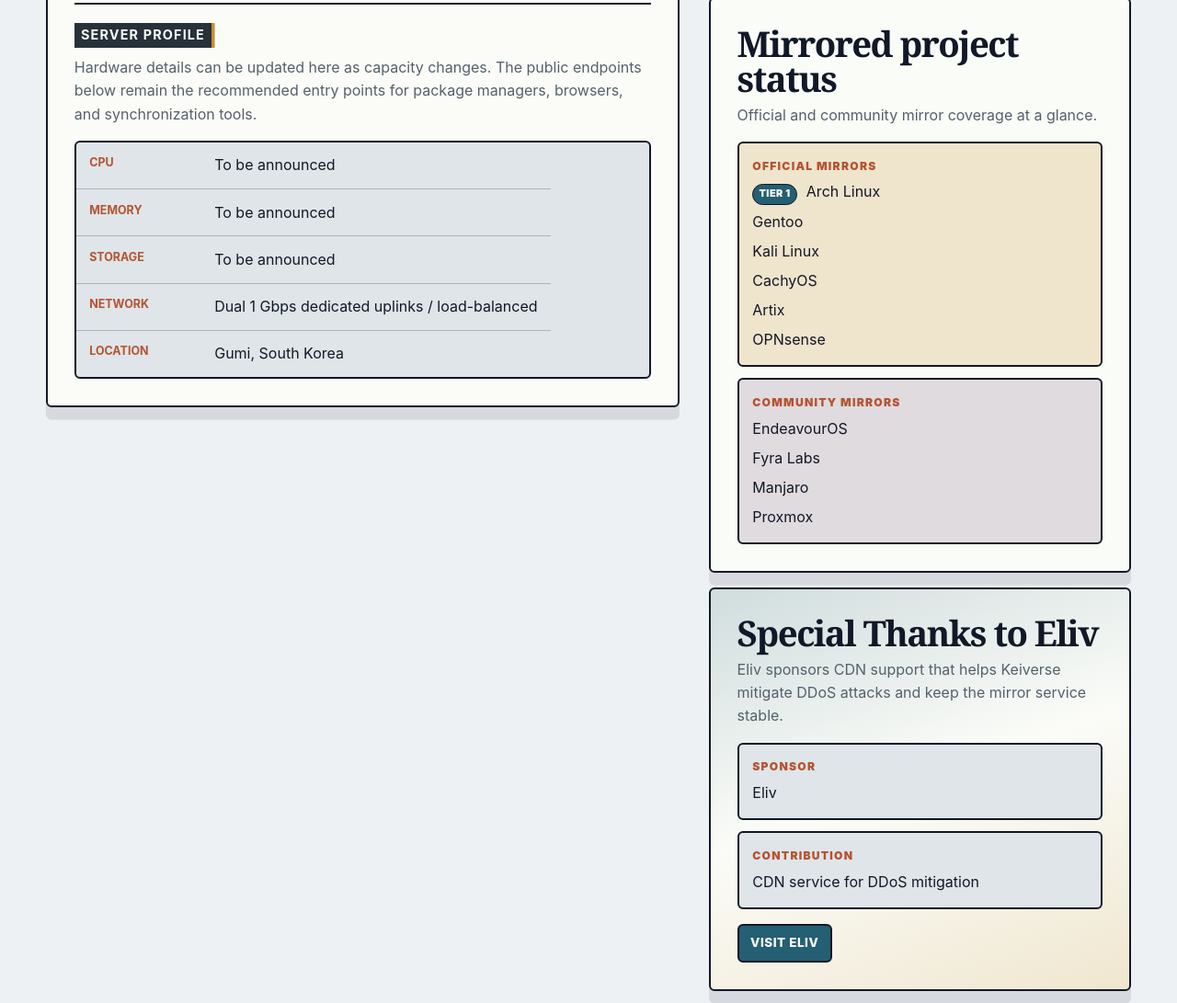
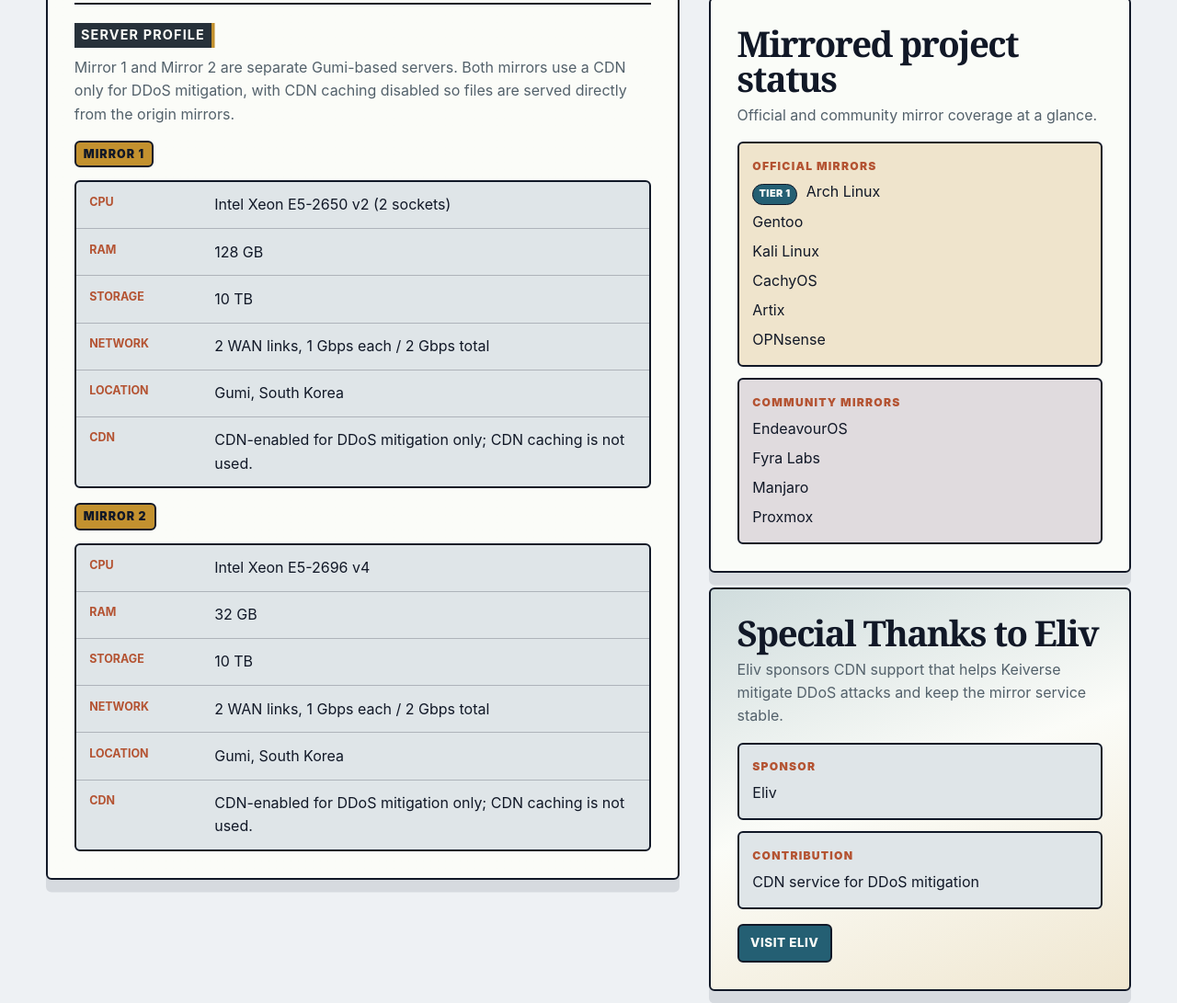
Before and after one commit to me0kmin27/Keimirror, a plain HTML site: page index.html in a window 1280 px wide. Shown: the part 1620-2711 px from the top of the page at 92% size. Drawn offline with Linux system fonts and the light colour scheme; no server answers.

Commit message:
Update mirror server profile specs

```diff
--- a/assets/css/styles.css
+++ b/assets/css/styles.css
@@ -116,6 +116,9 @@
 .card p:last-child, .card ul:last-child, .card dl:last-child { margin-bottom: 0; }
 .content-block { padding-top: 1.25rem; margin-top: 1.25rem; border-top: 2px solid var(--text); }
 .content-block h3 { width: fit-content; margin-bottom: 0.55rem; padding: 0.15rem 0.45rem; background: var(--charcoal); color: #fbfcf8; font-size: 0.9rem; letter-spacing: 0.08em; text-transform: uppercase; box-shadow: 0.22rem 0 0 var(--mustard); }
+.server-profile-grid { display: grid; gap: 1rem; margin-top: 1rem; }
+.server-spec { min-width: 0; }
+.server-spec h4 { width: fit-content; margin: 0 0 0.5rem; padding: 0.18rem 0.5rem; border: 2px solid var(--text); border-radius: var(--radius); background: var(--mustard); color: var(--ink); font-size: 0.78rem; font-weight: 900; letter-spacing: 0.08em; text-transform: uppercase; }
 .info-table { display: block; width: 100%; max-width: 100%; margin-top: 0.85rem; border-collapse: separate; border-spacing: 0; overflow: hidden; border: 2px solid var(--text); border-radius: var(--radius); background: var(--surface-muted); }
 .info-table th, .info-table td { padding: 0.78rem 0.9rem; border-bottom: 1px solid var(--border); text-align: left; vertical-align: top; }
 .info-table tr:last-child th, .info-table tr:last-child td { border-bottom: 0; }
--- a/assets/js/i18n.js
+++ b/assets/js/i18n.js
@@ -11,7 +11,9 @@
     disclaimerTitle: 'Disclaimer',
     disclaimerBody1: 'When an upstream project lists Keimirror as an official mirror, this service is an official distribution endpoint for that project. Keimirror still serves mirrored files as provided by upstream projects and does not change their licenses, release policies, package contents, or security advisories.',
     disclaimerBody2: 'The service is operated on a best-effort basis. Synchronization delays, maintenance windows, routing changes, or abusive traffic controls may temporarily affect availability. Always verify critical downloads with the checksums and signatures published by the upstream project.',
-    serverProfileTitle: 'Server profile', serverProfileBody: 'Hardware details can be updated here as capacity changes. The public endpoints below remain the recommended entry points for package managers, browsers, and synchronization tools.',
+    serverProfileTitle: 'Server profile', serverProfileBody: 'Mirror 1 and Mirror 2 are separate Gumi-based servers. Both mirrors use a CDN only for DDoS mitigation, with CDN caching disabled so files are served directly from the origin mirrors.',
+    mirrorOneTitle: 'Mirror 1', mirrorTwoTitle: 'Mirror 2', mirrorOneCpu: 'Intel Xeon E5-2650 v2 (2 sockets)', mirrorTwoCpu: 'Intel Xeon E5-2696 v4',
+    mirrorOneRam: '128 GB', mirrorTwoRam: '32 GB', mirrorStorage: '10 TB', mirrorNetwork: '2 WAN links, 1 Gbps each / 2 Gbps total', mirrorCdnPolicy: 'CDN-enabled for DDoS mitigation only; CDN caching is not used.',
     pending: 'To be announced', networkValue: 'Dual 1 Gbps dedicated uplinks / load-balanced', locationValue: 'Gumi, South Korea',
     ipTitle: 'Your IP', ipBody: 'Your current client IP address.', checkingIp: 'Checking...', ipUnknown: 'Unavailable',
     mirrorInfoTitle: 'Mirror access', mirrorInfoBody: 'Use these endpoints in browsers, package managers, and rsync-based synchronization jobs.',
@@ -33,7 +35,9 @@
     disclaimerTitle: '면책조항',
     disclaimerBody1: '상위 프로젝트가 Keimirror를 공식 미러로 등재한 경우, 본 서비스는 해당 프로젝트의 공식 배포 엔드포인트입니다. 다만 Keimirror는 상위 프로젝트가 제공한 파일을 미러링하며 라이선스, 릴리스 정책, 패키지 내용, 보안 공지를 변경하지 않습니다.',
     disclaimerBody2: '서비스는 최선의 노력 기준으로 운영됩니다. 동기화 지연, 점검, 라우팅 변경, 서비스 방해 트래픽 제한으로 인해 일시적으로 이용이 제한될 수 있습니다. 중요한 다운로드는 항상 상위 프로젝트가 게시한 체크섬과 서명으로 검증해 주세요.',
-    serverProfileTitle: '서버 프로필', serverProfileBody: '하드웨어 세부 정보는 용량 변경에 따라 업데이트할 수 있습니다. 아래 공개 엔드포인트는 패키지 매니저, 브라우저, 동기화 도구에서 권장되는 접속 주소입니다.',
+    serverProfileTitle: '서버 프로필', serverProfileBody: '미러 1과 미러 2는 구미에 위치한 별도 서버로 운영됩니다. 두 미러 모두 DDoS 완화 용도로만 CDN을 적용하며, 원본 미러에서 직접 파일을 제공하도록 CDN 캐싱은 사용하지 않습니다.',
+    mirrorOneTitle: '미러 1', mirrorTwoTitle: '미러 2', mirrorOneCpu: 'Intel Xeon E5-2650 v2 (2소켓)', mirrorTwoCpu: 'Intel Xeon E5-2696 v4',
+    mirrorOneRam: '128 GB', mirrorTwoRam: '32 GB', mirrorStorage: '10 TB', mirrorNetwork: '2 WAN, 각 1Gbps 회선 / 총 2Gbps', mirrorCdnPolicy: 'DDoS 완화 용도로 CDN 적용, CDN 캐싱은 사용하지 않음',
     pending: '공개 예정', networkValue: '이중 1Gbps 전용 업링크 / 로드밸런싱', locationValue: '대한민국 구미',
     ipTitle: '접속자 IP', ipBody: '현재 접속 중인 클라이언트 IP 주소입니다.', checkingIp: '확인 중...', ipUnknown: '확인할 수 없음',
     mirrorInfoTitle: '미러 접속 정보', mirrorInfoBody: '브라우저, 패키지 매니저, rsync 기반 동기화 작업에 아래 엔드포인트를 사용하세요.',
--- a/components/cards/server-profile.html
+++ b/components/cards/server-profile.html
@@ -1,13 +1,34 @@
-<div class="content-block" aria-labelledby="left-server-title">
+<div class="content-block server-profile" aria-labelledby="left-server-title">
   <h3 id="left-server-title" data-i18n="serverProfileTitle">Server profile</h3>
-  <p data-i18n="serverProfileBody">Hardware details can be updated here as capacity changes. The public endpoints below remain the recommended entry points for package managers, browsers, and synchronization tools.</p>
-  <table class="info-table">
-    <tbody>
-      <tr><th scope="row">CPU</th><td data-i18n="pending">To be announced</td></tr>
-      <tr><th scope="row">Memory</th><td data-i18n="pending">To be announced</td></tr>
-      <tr><th scope="row">Storage</th><td data-i18n="pending">To be announced</td></tr>
-      <tr><th scope="row">Network</th><td data-i18n="networkValue">Dual 1 Gbps dedicated uplinks / load-balanced</td></tr>
-      <tr><th scope="row">Location</th><td data-i18n="locationValue">Gumi, South Korea</td></tr>
-    </tbody>
-  </table>
+  <p data-i18n="serverProfileBody">Mirror 1 and Mirror 2 are separate Gumi-based servers. Both mirrors use a CDN only for DDoS mitigation, with CDN caching disabled so files are served directly from the origin mirrors.</p>
+
+  <div class="server-profile-grid" aria-label="Mirror server specifications">
+    <section class="server-spec" aria-labelledby="mirror-one-spec-title">
+      <h4 id="mirror-one-spec-title" data-i18n="mirrorOneTitle">Mirror 1</h4>
+      <table class="info-table">
+        <tbody>
+          <tr><th scope="row">CPU</th><td data-i18n="mirrorOneCpu">Intel Xeon E5-2650 v2 (2 sockets)</td></tr>
+          <tr><th scope="row">RAM</th><td data-i18n="mirrorOneRam">128 GB</td></tr>
+          <tr><th scope="row">Storage</th><td data-i18n="mirrorStorage">10 TB</td></tr>
+          <tr><th scope="row">Network</th><td data-i18n="mirrorNetwork">2 WAN links, 1 Gbps each / 2 Gbps total</td></tr>
+          <tr><th scope="row">Location</th><td data-i18n="locationValue">Gumi, South Korea</td></tr>
+          <tr><th scope="row">CDN</th><td data-i18n="mirrorCdnPolicy">CDN-enabled for DDoS mitigation only; CDN caching is not used.</td></tr>
+        </tbody>
+      </table>
+    </section>
+
+    <section class="server-spec" aria-labelledby="mirror-two-spec-title">
+      <h4 id="mirror-two-spec-title" data-i18n="mirrorTwoTitle">Mirror 2</h4>
+      <table class="info-table">
+        <tbody>
+          <tr><th scope="row">CPU</th><td data-i18n="mirrorTwoCpu">Intel Xeon E5-2696 v4</td></tr>
+          <tr><th scope="row">RAM</th><td data-i18n="mirrorTwoRam">32 GB</td></tr>
+          <tr><th scope="row">Storage</th><td data-i18n="mirrorStorage">10 TB</td></tr>
+          <tr><th scope="row">Network</th><td data-i18n="mirrorNetwork">2 WAN links, 1 Gbps each / 2 Gbps total</td></tr>
+          <tr><th scope="row">Location</th><td data-i18n="locationValue">Gumi, South Korea</td></tr>
+          <tr><th scope="row">CDN</th><td data-i18n="mirrorCdnPolicy">CDN-enabled for DDoS mitigation only; CDN caching is not used.</td></tr>
+        </tbody>
+      </table>
+    </section>
+  </div>
 </div>
```
